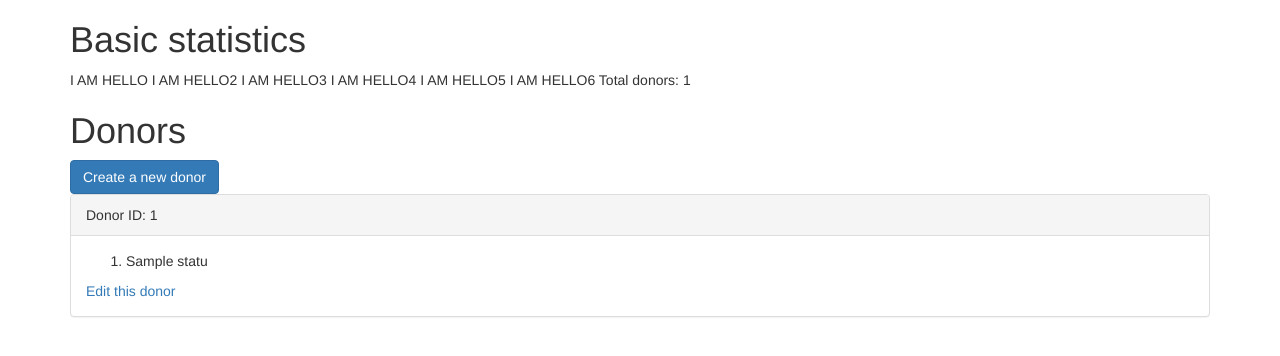
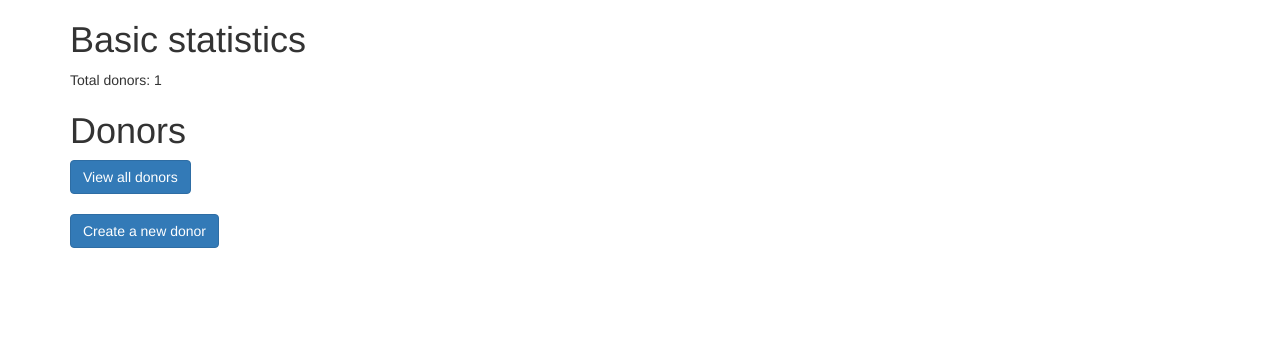
Before and after one commit to IanCal/sparta-data-entry, a Flask app: template templates/index.html in a window 1280 px wide. Shown: the top 356 px of the page. Run offline with Flask 2, Linux system fonts and the light colour scheme; the template is opened without the code that fills it: most values are stand-ins (such as "Sample title", 1, 10 or a date in 2020); some libraries are stand-ins or nearby versions.

Commit message:
Render errors, clean page structure

```diff
--- a/main.py
+++ b/main.py
@@ -1,7 +1,7 @@
 from flask_wtf.csrf import CsrfProtect
 from flask.ext.bootstrap import Bootstrap
 from datetime import datetime
-from flask import Flask, render_template, request, redirect, send_from_directory
+from flask import Flask, render_template, request, redirect, send_from_directory, flash
 from random import getrandbits
 from decimal import Decimal
 from shutil import copy2
@@ -22,6 +22,14 @@ from flask_wtf.file import FileField
 
 import wtforms_json
 
+def flash_errors(form):
+    """Flashes form errors"""
+    for field, errors in form.errors.items():
+        for error in errors:
+            flash(u"Error in the %s field - %s" % (
+                getattr(form, field).label.text,
+                error
+            ), 'error')
 
 from wtforms import DecimalField
 
@@ -111,9 +119,10 @@ def is_asthenozoospermic(data):
 
 
 def check_status(data):
-    return [("Initial evaluation", all_set(data["initial_evaluation"])),
-            ("Interface pellet", all_set(data["pellets"]["interface"])),
-            ("80% pellet", all_set(data["pellets"]["eighty_percent"])),
+    return [("Questionnaire", all_set(data["questionnaire"])),
+            ("Initial evaluation", all_set(data["initial_evaluation"])),
+            ("Interface pellet, carbon t0", all_set(data["pellets"]["interface"]["carbon_t0"])),
+            ("80% pellet, carbon t0", all_set(data["pellets"]["eighty_percent"]["carbon_t0"])),
             ]
 
 def get_all_donors():
@@ -142,7 +151,7 @@ class Motility(Form):
     b = BetterDecimalField(label="SP (b) %", places=2, validators=[Optional(), NumberRange(0,100)])
     c = BetterDecimalField(label="NP (c) %", places=2, validators=[Optional(), NumberRange(0,100)])
     d = BetterDecimalField(label="IM (d) %", places=2, validators=[Optional(), NumberRange(0,100)])
-    concentration = BetterDecimalField(label="Concentration (10^6/ml)", places=2, validators=[Optional(), NumberRange(0,100)])
+    concentration = BetterDecimalField(label="Concentration (10^6/ml)", places=2, validators=[Optional(), NumberRange(0,1e100)])
 
 class VitalitySection(Form):
     red = IntegerField(label="Red", validators=[Optional(), NumberRange(0,100000)])
@@ -167,7 +176,7 @@ class Duration(Form):
     end_time = DateTimeField('End time',format='%d/%m/%Y %H:%M', validators=[Optional()])
 
 class Scan(Duration):
-    scan_type = SelectField('Scan type', choices=[
+    scan_type = SelectField('Scan type', choices=[  ('not_chosen', 'None'),
                                                     ('proton', 'Proton'),
                                                     ('glucose_13cu', 'Glucose 13Cu'),
                                                     ('fructose_13cu', 'Fructose 13Cu'),
@@ -354,9 +363,12 @@ def edit_donor(donor_id):
     print("EDIT DONOR")
     form = Donor()
     print(form.validate_on_submit())
-    if request.method == 'POST' and form.validate_on_submit():
-        write_donor(form)
-        return redirect('/donors/%s' % (donor_id))
+    if request.method == 'POST':
+        if form.validate_on_submit():
+            write_donor(form)
+            return redirect('/donors/%s' % (donor_id))
+        else:
+            flash_errors(form)
     if form.donor_id.data is None:
         path = joinpath("data", "donors", donor_id)
         filename = joinpath(path, "donor_data.json")
@@ -388,27 +400,9 @@ def add_duration(durations, elem):
 @app.route('/')
 def root():
     all_donors = get_all_donors()
-    sample_prep_durations = []
-    analysis_durations = []
-    scan_durations = []
-    for donor in all_donors:
-        add_duration(sample_prep_durations, donor["initial_evaluation"]["sample_prep_duration"])
-        add_duration(analysis_durations, donor["initial_evaluation"]["analysis_duration"])
-        for pellet in ["eighty_percent", "interface"]:
-            add_duration(scan_durations, donor["pellets"][pellet]["carbon_1"])
-            add_duration(scan_durations, donor["pellets"][pellet]["carbon_2"])
-            add_duration(scan_durations, donor["pellets"][pellet]["carbon_3"])
-            add_duration(scan_durations, donor["pellets"][pellet]["proton"])
     return render_template('index.html',
         donors=all_donors,
-        total_donors=len(all_donors),
-        timing_histograms=
-        [
-            ('Sample prep', json.dumps(sample_prep_durations), 'sample_prep'),
-            ('Initial analysis', json.dumps(analysis_durations), 'analysis'),
-            ('Scans', json.dumps(scan_durations), 'scans'),
-        ])
+        total_donors=len(all_donors))
 
 if __name__ == '__main__':
-    print("RUNNIN")
     app.run(host='0.0.0.0', port=5000, debug=True)
--- a/templates/donors.html
+++ b/templates/donors.html
@@ -22,6 +22,9 @@
         <div class="panel-heading">Donor ID: {{ donor["donor_id"] }}</div>
           <div class="panel-body">
            <ol>
+           {% if donor["asthenozoospermic"] %}
+           Donor is asthenozoospermic
+           {% endif %}
            {% for label, completed in donor["status"] %}
               {% if completed %}
                 <li><del>{{ label }}</del></li>
--- a/templates/index.html
+++ b/templates/index.html
@@ -27,20 +27,11 @@ legend {
 {% block content  %}
 {{util.flashed_messages(dismissible=True)}}
 
-  {% macro render_field(field) %}
-    I AM {{field}}
-  {% endmacro %}
 
 <div class="container">
   <div class="row">
     <div class='col-sm-12'>
       <h1>Basic statistics</h1>
-      {{ render_field("HELLO") }}
-      {{ render_field("HELLO2") }}
-      {{ render_field("HELLO3") }}
-      {{ render_field("HELLO4") }}
-      {{ render_field("HELLO5") }}
-      {{ render_field("HELLO6") }}
       Total donors: {{ total_donors }}
     </div>
   </div>
@@ -52,34 +43,10 @@ legend {
    <div class="row">
     <div class='col-sm-12'>
       <h1>Donors</h1>
+      <a class="btn btn-primary" href="{{ url_for('donor_list')}}">View all donors</a><br><br>
       <a class="btn btn-primary" href="{{ url_for('new_donor') }}">Create a new donor</a>
     </div>
   </div>
-  {% for donor in donors %}
-
-  <div class="row">
-    <div class="col-sm-12">
-      <div class="panel panel-default">
-        <div class="panel-heading">Donor ID: {{ donor["donor_id"] }}</div>
-          <div class="panel-body">
-           {% if donor["asthenozoospermic"] %}
-           Donor is asthenozoospermic
-           {% endif %}
-           <ol>
-           {% for label, completed in donor["status"] %}
-              {% if completed %}
-                <li><del>{{ label }}</del></li>
-              {% else %}
-                <li>{{ label }}</li>
-              {% endif %}
-           {% endfor %}
-           </ol>
-           <a href="{{ url_for('edit_donor', donor_id=donor["donor_id"]) }}">Edit this donor</a>
-          </div>
-        </div>
-      </div>
-    </div>
-  {% endfor %}
 
 </div>
 {% endblock %}
@@ -87,21 +54,4 @@ legend {
 {% block scripts  %}
 {{super()}}
 
-<script src="/static/js/plotly-latest.min.js"></script>
-<script type="text/javascript">
-$(function () {
-  var data_list = []
-  {% for title, data, id in timing_histograms %}
-    data_list.push({
-      y: {{data}},
-      name: '{{title}}',
-      boxpoints: 'all',
-      jitter: 0.3,
-      pointpos: -1.8,
-      type: 'box'
-    })
-  {% endfor %}
-  Plotly.plot(document.getElementById('durations'), data_list, {title:"Durations of common tasks", yaxis:{title:"minutes"}})
-  });
-</script>
 {% endblock %}
```
Also changed, not shown: templates/new_donor.html (+6 -2 lines).
